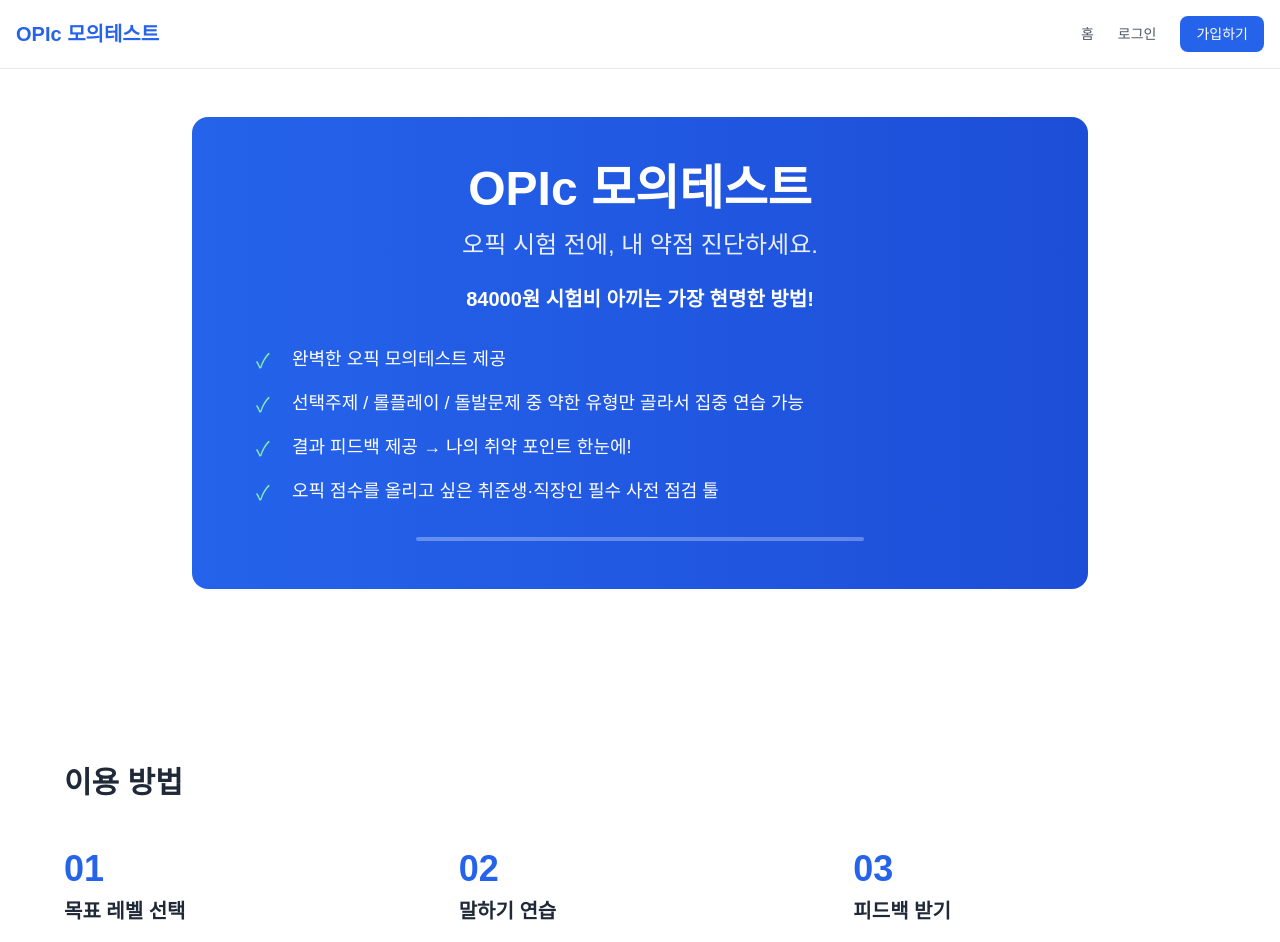
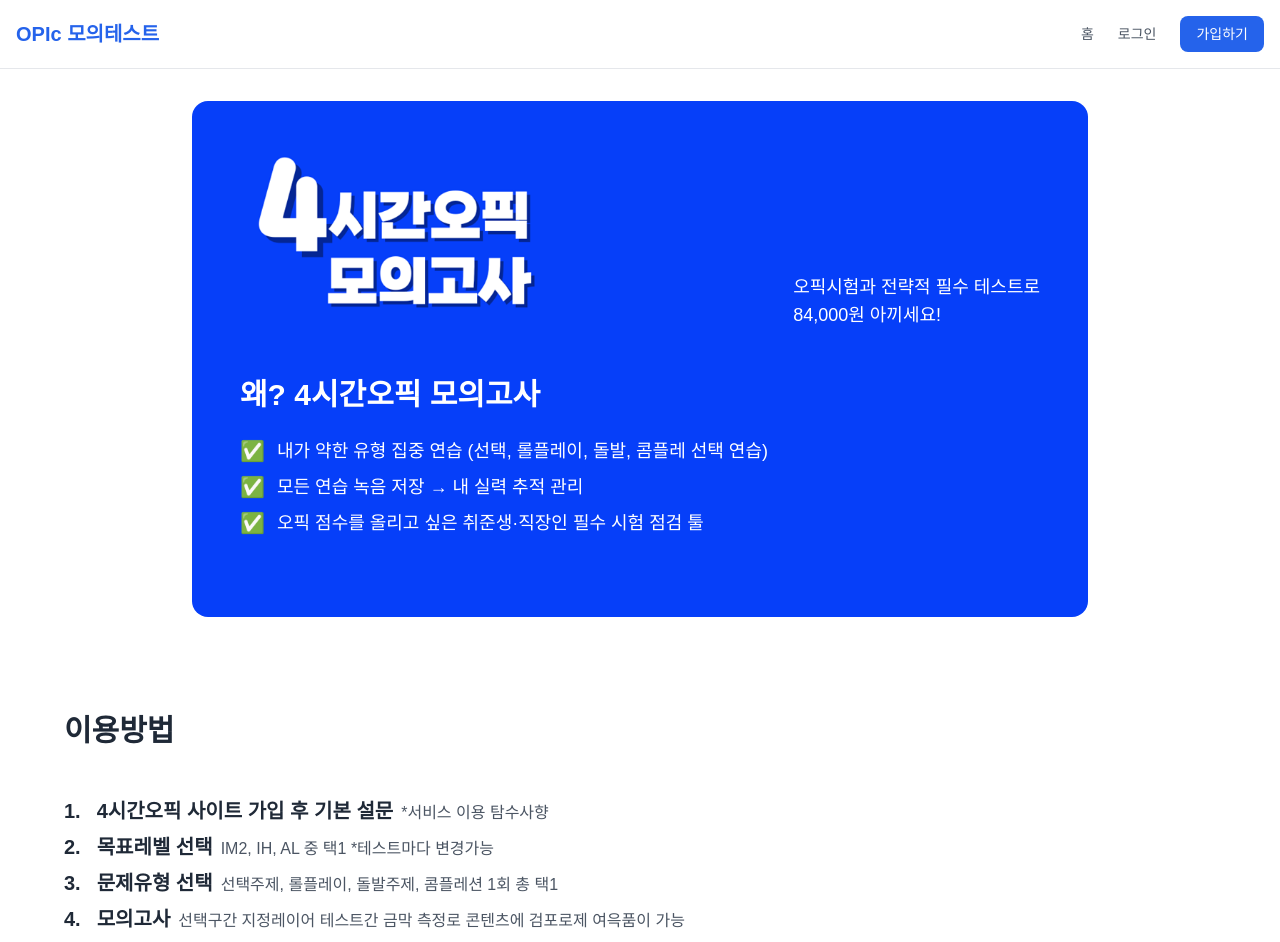
Before and after one commit to dreamwithai/opic-test, a Next.js app: page / in a window 1280 px wide. Shown: the top 942 px of the page. Built offline with nearby package versions, Linux system fonts and the light colour scheme.

Commit message:
메인페이지 레이아웃 완료: 히어로섹션 이미지+텍스트 정렬, 이용방법 개선

```diff
--- a/app/page.tsx
+++ b/app/page.tsx
@@ -26,68 +26,91 @@ export default function Home() {
       </header>
 
       {/* Hero Section */}
-      <section className="container mx-auto px-4 py-12">
-        <div className="bg-gradient-to-r from-blue-600 to-blue-700 rounded-2xl text-white p-8 md:p-12 mb-16 max-w-4xl mx-auto">
-          <h2 className="text-3xl md:text-5xl font-bold mb-4 text-center">
-            OPIc 모의테스트
-          </h2>
-          <p className="text-xl md:text-2xl mb-6 opacity-90 text-center font-medium">
-            오픽 시험 전에, 내 약점 진단하세요.
-          </p>
-          <p className="text-lg md:text-xl mb-8 font-semibold text-center">
-            84000원 시험비 아끼는 가장 현명한 방법!
-          </p>
-
-          <div className="space-y-4 max-w-3xl mx-auto">
-            <div className="flex items-center space-x-3">
-              <span className="w-6 h-6 text-green-300 flex-shrink-0 text-xl">✓</span>
-              <span className="text-base md:text-lg font-medium">완벽한 오픽 모의테스트 제공</span>
+      <section className="container mx-auto px-4 py-8">
+        <div className="rounded-2xl text-white p-8 md:p-12 mb-8 max-w-4xl mx-auto" style={{ backgroundColor: '#063ff9' }}>
+          <div className="flex flex-col md:flex-row justify-between items-end mb-4">
+            <div className="flex items-start w-full md:w-auto">
+              <img
+                src="/4hour-opic-title.png"
+                alt="4시간오픽 모의고사"
+                className="max-w-full h-auto"
+                style={{ maxHeight: '180px' }}
+              />
             </div>
-            <div className="flex items-center space-x-3">
-              <span className="w-6 h-6 text-green-300 flex-shrink-0 text-xl">✓</span>
-              <span className="text-base md:text-lg font-medium">선택주제 / 롤플레이 / 돌발문제 중 약한 유형만 골라서 집중 연습 가능</span>
-            </div>
-            <div className="flex items-center space-x-3">
-              <span className="w-6 h-6 text-green-300 flex-shrink-0 text-xl">✓</span>
-              <span className="text-base md:text-lg font-medium">결과 피드백 제공 → 나의 취약 포인트 한눈에!</span>
-            </div>
-            <div className="flex items-center space-x-3">
-              <span className="w-6 h-6 text-green-300 flex-shrink-0 text-xl">✓</span>
-              <span className="text-base md:text-lg font-medium">오픽 점수를 올리고 싶은 취준생·직장인 필수 사전 점검 툴</span>
+            <div className="mt-4 md:mt-12 w-full md:w-auto">
+              <p className="text-base md:text-lg text-left pl-4 md:pl-0">
+                오픽시험과 전략적 필수 테스트로<br />
+                <span className="text-base md:text-lg">84,000원 아끼세요!</span>
+              </p>
             </div>
           </div>
 
-          <div className="mt-8 h-1 bg-white bg-opacity-30 rounded-full max-w-md mx-auto"></div>
+          <div className="mb-8 mt-12">
+            <h3 className="text-2xl md:text-3xl font-bold mb-6 text-left pl-4 md:pl-0">
+              왜? 4시간오픽 모의고사
+            </h3>
+
+            <div className="space-y-2 pl-4 md:pl-0">
+              <div className="flex items-start space-x-3">
+                <span className="flex-shrink-0 text-xl">✅</span>
+                <span className="text-base md:text-lg font-medium">내가 약한 유형 집중 연습 (선택, 롤플레이, 돌발, 콤플레 선택 연습)</span>
+              </div>
+              <div className="flex items-start space-x-3">
+                <span className="flex-shrink-0 text-xl">✅</span>
+                <span className="text-base md:text-lg font-medium">모든 연습 녹음 저장 → 내 실력 추적 관리</span>
+              </div>
+              <div className="flex items-start space-x-3">
+                <span className="flex-shrink-0 text-xl">✅</span>
+                <span className="text-base md:text-lg font-medium">오픽 점수를 올리고 싶은 취준생·직장인 필수 시험 점검 툴</span>
+              </div>
+            </div>
+          </div>
         </div>
       </section>
 
       {/* How to Use Section */}
-      <section className="container mx-auto px-4 py-16">
+      <section className="container mx-auto px-4 py-8">
         <div className="max-w-6xl mx-auto">
-          <h3 className="text-3xl font-bold text-gray-800 mb-12">이용 방법</h3>
+          <h3 className="text-3xl font-bold text-gray-800 mb-12">이용방법</h3>
 
-          <div className="grid grid-cols-1 md:grid-cols-3 gap-8">
-            <div className="text-left">
-              <div className="mb-6">
-                <span className="text-4xl font-bold text-blue-600">01</span>
-                <h4 className="text-xl font-bold text-gray-800 mt-2 mb-4">목표 레벨 선택</h4>
-                <p className="text-gray-600 font-medium">목표로 하는 OPIc 수준은 레벨을 선택하여 적절한 연습 문제를 받아보세요.</p>
+          <div className="space-y-2 text-left">
+            <div className="flex items-start space-x-4">
+              <span className="text-xl font-bold text-gray-800 flex-shrink-0">1.</span>
+              <div>
+                <span className="text-xl font-bold text-gray-800">4시간오픽 사이트 가입 후 기본 설문</span>
+                <span className="text-gray-600 ml-2">*서비스 이용 탐수사향</span>
               </div>
             </div>
 
-            <div className="text-left">
-              <div className="mb-6">
-                <span className="text-4xl font-bold text-blue-600">02</span>
-                <h4 className="text-xl font-bold text-gray-800 mt-2 mb-4">말하기 연습</h4>
-                <p className="text-gray-600 font-medium">실제 시험처럼 질문을 듣고 녹음 타이머로 답변을 녹음해 보세요.</p>
+            <div className="flex items-start space-x-4">
+              <span className="text-xl font-bold text-gray-800 flex-shrink-0">2.</span>
+              <div>
+                <span className="text-xl font-bold text-gray-800">목표레벨 선택</span>
+                <span className="text-gray-600 ml-2">IM2, IH, AL 중 택1 *테스트마다 변경가능</span>
               </div>
             </div>
 
-            <div className="text-left">
-              <div className="mb-6">
-                <span className="text-4xl font-bold text-blue-600">03</span>
-                <h4 className="text-xl font-bold text-gray-800 mt-2 mb-4">피드백 받기</h4>
-                <p className="text-gray-600 font-medium">말한 답변을 텍스트로 점검하고 더 높은 점수를 위한 AI 생성 개선방향을 받아보세요.</p>
+            <div className="flex items-start space-x-4">
+              <span className="text-xl font-bold text-gray-800 flex-shrink-0">3.</span>
+              <div>
+                <span className="text-xl font-bold text-gray-800">문제유형 선택</span>
+                <span className="text-gray-600 ml-2">선택주제, 롤플레이, 돌발주제, 콤플레션 1회 총 택1</span>
+              </div>
+            </div>
+
+            <div className="flex items-start space-x-4">
+              <span className="text-xl font-bold text-gray-800 flex-shrink-0">4.</span>
+              <div>
+                <span className="text-xl font-bold text-gray-800">모의고사</span>
+                <span className="text-gray-600 ml-2">선택구간 지정레이어 테스트간 금막 측정로 콘텐츠에 검포로제 여윽품이 가능</span>
+              </div>
+            </div>
+
+            <div className="flex items-start space-x-4">
+              <span className="text-xl font-bold text-gray-800 flex-shrink-0">5.</span>
+              <div>
+                <span className="text-xl font-bold text-gray-800">답변저장</span>
+                <span className="text-gray-600 ml-2">통한 테스트 내역 확인가능</span>
               </div>
             </div>
           </div>
--- a/app/test/page.tsx
+++ b/app/test/page.tsx
@@ -740,13 +740,19 @@ export default function TestPage() {
                       카테고리: {currentQuestion.category} |
                       테마: {getTheme(currentQuestion)}
                     </div>
-                    <p className="text-gray-800 font-medium">
-                      {currentQuestion.question_kr}
-                    </p>
+                    <div className="space-y-3">
+                      <div>
+                        <p className="text-gray-800 font-medium text-sm">
+                          {getQuestionText(currentQuestion)}
+                        </p>
+                      </div>
+                      <div>
+                        <p className="text-gray-800 font-medium text-sm">
+                          {currentQuestion.question_kr}
+                        </p>
+                      </div>
+                    </div>
                   </div>
-                  <p className="text-gray-600 text-sm mt-6">
-                    (한국어 문제를 바탕으로 영어 답변에 대해 말하여 주세요. 모국어 무엇인지 알 수없게 말해보세요.)
-                  </p>
                 </div>
               )}
             </div>
```
Also changed, not shown: public/4hour-opic-title.png (added).
